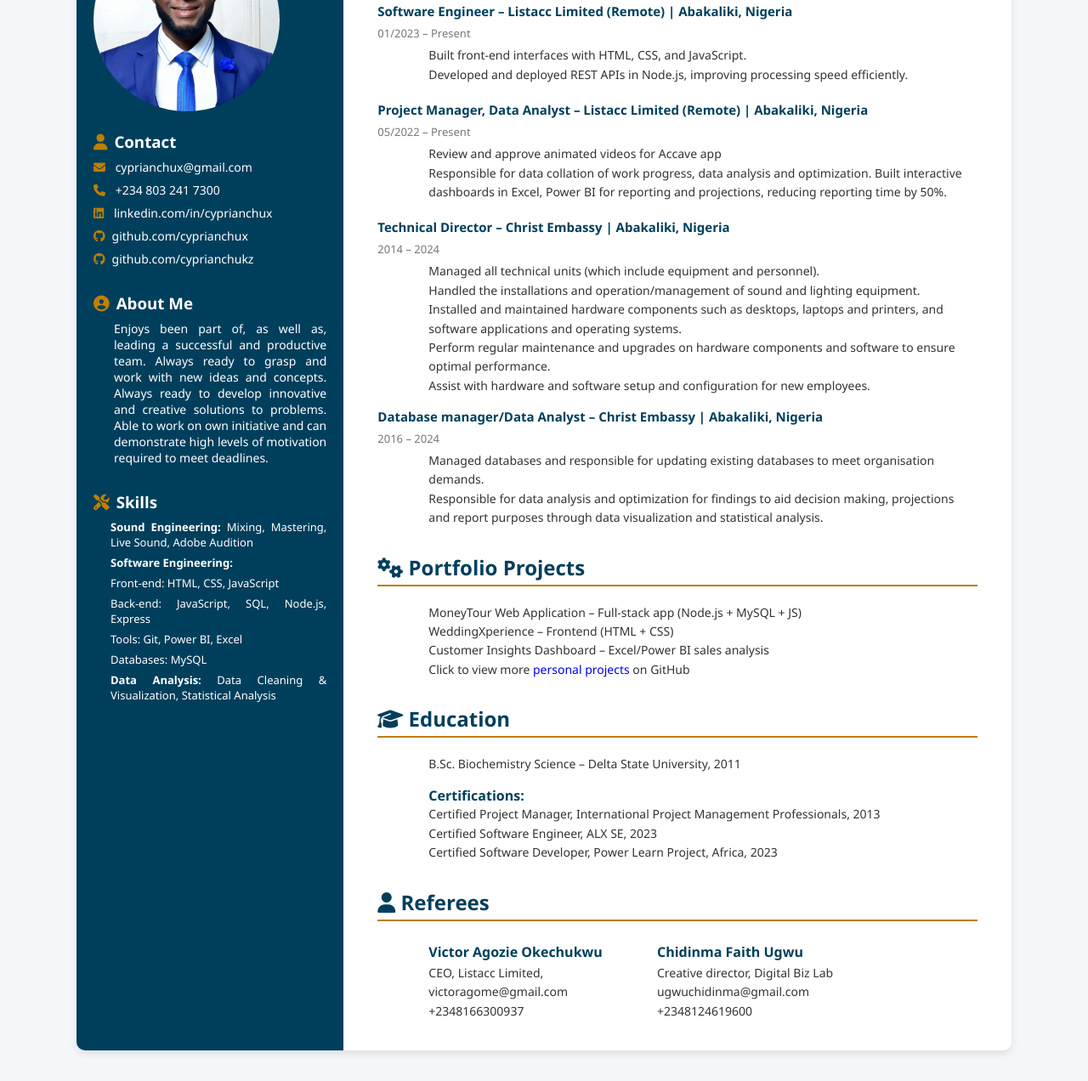
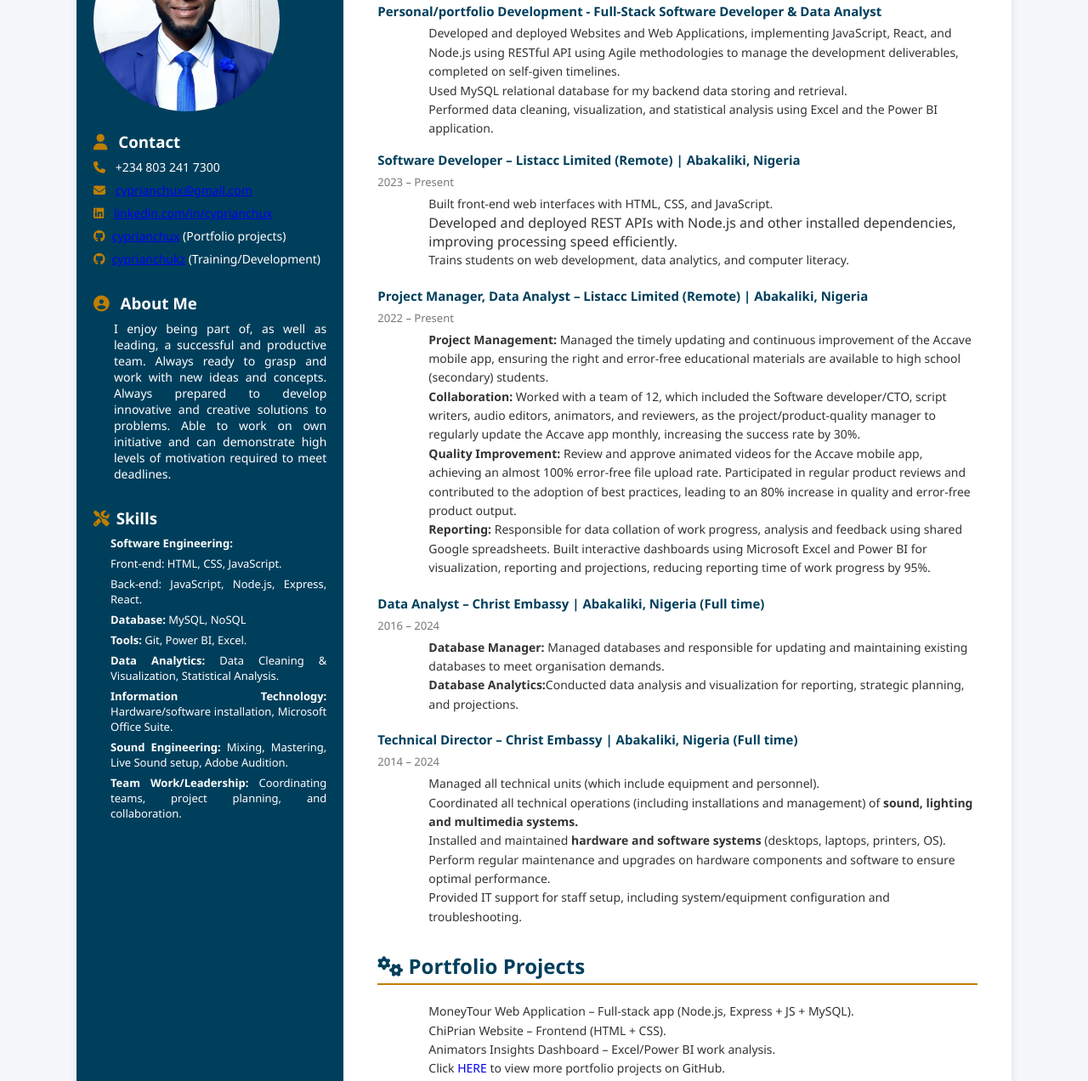
Before and after one commit to Cyprianchux/profile, a plain HTML site: page index.html in a window 1280 px wide. Shown: the part 304-1576 px from the top of the page at 85% size. Drawn offline with Linux system fonts and the light colour scheme.

Commit message:
Updated the resume info

```diff
--- a/index.html
+++ b/index.html
@@ -4,6 +4,7 @@
   <meta charset="UTF-8">
   <meta name="viewport" content="width=device-width, initial-scale=1.0">
   <title>CV | Cyprian</title>
+  <link rel="icon" href="cy.png" type="image/png" sizes="512x512">
   <link rel="stylesheet" href="https://cdnjs.cloudflare.com/ajax/libs/font-awesome/6.5.0/css/all.min.css">
   <link rel="stylesheet" href="cv.css">
 </head>
@@ -13,39 +14,41 @@
     <div class="sidebar">
       <h1>Cyprian C. Ikogwe</h1>
       <div class="title">
-        Sound Engineer | Software Engineer | Data Analyst
+        Software Engineer | Data Analyst
       </div>
       <div class="profile-picture">
         <img src="ppix.PNG" alt="Profile picture">
       </div>
+
       <div class="contact">
-        <h3><i class="fa fa-user"></i>Contact</h3>
-        <p><i class="fa fa-envelope"></i> cyprianchux@gmail.com</p>
+        <h3><i class="fa fa-user"></i> Contact</h3>
         <p><i class="fa fa-phone"></i> +234 803 241 7300</p>
-        <p><i class="fa-brands fa-linkedin"></i> linkedin.com/in/cyprianchux</p>
-        <p><i class="fa-brands fa-github"></i>github.com/cyprianchux</p>
-        <p><i class="fa-brands fa-github"></i>github.com/cyprianchukz</p>
+        <p><i class="fa fa-envelope"></i> <a href="https://cyprianchux@gmail.com">cyprianchux@gmail.com</a></p>
+        <p><i class="fa-brands fa-linkedin"></i> <a href="https://linkedin.com/in/cyprianchux">linkedin.com/in/cyprianchux</a></p>
+        <p><i class="fa-brands fa-github"></i><a href="https://github.com/cyprianchux">cyprianchux</a> <span>(Portfolio projects)</span></p>
+        <p><i class="fa-brands fa-github"></i><a href="https://github.com/cyprianchukz">cyprianchukz</a> <span>(Training/Development)</span></p>
       </div>
 
       <div class="profile">
-        <h3><i class="fa-solid fa-circle-user"></i></i>About Me</h3>
+        <h3><i class="fa-solid fa-circle-user"></i> About Me</h3>
         <p>
-          Enjoys been part of, as well as, leading a successful and productive team. Always ready to grasp and work with new ideas and concepts. Always ready to develop innovative and creative solutions to problems. Able to work on own initiative and can demonstrate high levels of motivation required to meet deadlines.
+          I enjoy being part of, as well as leading, a successful and productive team. Always ready to grasp and work with new ideas and concepts. Always prepared to develop innovative and creative solutions to problems. Able to work on own initiative and can demonstrate high levels of motivation required to meet deadlines.
         </p>
       </div>
 
       <div class="skills">
         <h3><i class=" fa fa-tools"></i>Skills</h3>
         <ul>
-          <li><b>Sound Engineering:</b> Mixing, Mastering, Live Sound, Adobe Audition</li>
-          <li>
-            <b>Software Engineering:</b>
-            <li>Front-end: HTML, CSS, JavaScript</li>
-            <li>Back-end: JavaScript, SQL, Node.js, Express</li>
-            <li>Tools: Git, Power BI, Excel</li>
-            <li>Databases: MySQL</li>
-            </li>
-          <li><b>Data Analysis:</b> Data Cleaning & Visualization, Statistical Analysis</li>
+          <li><b>Software Engineering:</b>
+              <li>Front-end: HTML, CSS, JavaScript.</li>
+              <li>Back-end: JavaScript, Node.js, Express, React.</li>
+          </li>
+          <li><b>Database:</b> MySQL, NoSQL</li>
+          <li><b>Tools:</b> Git, Power BI, Excel.</li>
+          <li><b>Data Analytics:</b> Data Cleaning & Visualization, Statistical Analysis.</li>
+          <li><b>Information Technology:</b> Hardware/software installation, Microsoft Office Suite.</li>
+          <li><b>Sound Engineering:</b> Mixing, Mastering, Live Sound setup, Adobe Audition.</li>
+          <li><b>Team Work/Leadership:</b> Coordinating teams, project planning, and collaboration.</li>
         </ul>
       </div>
     </div>
@@ -54,49 +57,59 @@
     <div class="main">
       <div class="section">
         <h2><i class="fa fa-user-circle"></i> Professional Summary</h2>
-        <p>Developed a passion for combining creativity with technology. My journey spans sound engineering, software development, and data analysis — fields where I combine technical precision with creative problem-solving, with experience in creating high-quality audio solutions, building scalable web applications, and extracting insights from raw/complex data.</p>
+        <p>I am a multi-tech professional with expertise in software development, data analytics, and sound engineering. I build scalable web applications, transform raw data into meaningful and actionable insights, and manage technical operations. I collaborate effectively across teams, deliver projects on time, and adapt quickly to new technologies.</p>
       </div>
 
       <div class="section">
         <h2><i class="fa fa-briefcase"></i> Professional Experience</h2>
 
         <div class="job">
-          <strong>Software Engineer – Listacc Limited (Remote) | Abakaliki, Nigeria</strong>
-          <span>01/2023 – Present</span>
+          <strong>Personal/portfolio Development - Full-Stack Software Developer & Data Analyst</strong>
           <ul>
-            <li>Built front-end interfaces with HTML, CSS, and JavaScript.</li>
-            <li>Developed and deployed REST APIs in Node.js, improving processing speed efficiently.</li>
+            <li>Developed and deployed Websites and Web Applications, implementing JavaScript, React, and Node.js using RESTful API using Agile methodologies to manage the development deliverables, completed on self-given timelines.</li>
+            <li>Used MySQL relational database for my backend data storing and retrieval.</li>
+            <li>Performed data cleaning, visualization, and statistical analysis using Excel and the Power BI application.</li>
+          </ul>
+
+          <strong>Software Developer – Listacc Limited (Remote) | Abakaliki, Nigeria</strong>
+          <span>2023 – Present</span>
+          <ul>
+            <li>Built front-end web interfaces with HTML, CSS, and JavaScript.</li>
+         Developed and deployed REST APIs with Node.js and other installed dependencies, improving processing speed efficiently.   <li></li>
+            <li>Trains students on web development, data analytics, and computer literacy.</li>
           </ul>
         </div>
 
         <div class="job">
           <strong>Project Manager, Data Analyst – Listacc Limited (Remote) | Abakaliki, Nigeria</strong>
-          <span>05/2022 – Present</span>
+          <span>2022 – Present</span>
           <ul>
-            <li>Review and approve animated videos for Accave app</li>
-            <li>Responsible for data collation of work progress, data analysis and optimization. Built interactive dashboards in Excel, Power BI for reporting and projections, reducing reporting time by 50%.</li>
-            <li></li>
+            <li><b>Project Management:</b> Managed the timely updating and continuous improvement of the Accave mobile app, ensuring the right and error-free educational materials are available to high school (secondary) students.</li>
+            <li><b>Collaboration:</b> Worked with a team of 12, which included the Software developer/CTO, script writers, audio editors, animators, and reviewers, as the project/product-quality manager to regularly update the Accave app monthly, increasing the success rate by 30%.</li>
+            <li><b>Quality Improvement:</b> Review and approve animated videos for the Accave mobile app, achieving an almost 100% error-free file upload rate. Participated in regular product reviews and contributed to the adoption of best practices, leading to an 80% increase in quality and error-free product output.</li>
+            <li><b>Reporting:</b> Responsible for data collation of work progress, analysis and feedback using shared Google spreadsheets. Built interactive dashboards using Microsoft Excel and Power BI for visualization, reporting and projections, reducing reporting time of work progress by 95%.</li>
           </ul>
         </div>
 
         <div class="job">
-          <strong>Technical Director – Christ Embassy | Abakaliki, Nigeria</strong>
+          <strong>Data Analyst – Christ Embassy | Abakaliki, Nigeria (Full time)</strong>
+          <span>2016 – 2024</span>
+          <ul>
+            <li><b>Database Manager:</b> Managed databases and responsible for updating and maintaining existing databases to meet organisation demands.</li>
+            <li><b>Database Analytics:</b >Conducted data analysis and visualization for reporting, strategic planning, and projections.</li>
+          </ul>
+        </div>
+
+        <div class="job">
+          <strong>Technical Director – Christ Embassy | Abakaliki, Nigeria (Full time)</strong>
           <span>2014 – 2024</span>
           </ul>
           <ul>
             <li>Managed all technical units (which include equipment and personnel).</li>
-            <li>Handled the installations and operation/management of sound and lighting equipment.</li>
-            <li>Installed and maintained hardware components such as desktops, laptops and printers, and software applications and operating systems.</li>
+            <li>Coordinated all technical operations (including installations and management) of <b>sound, lighting and multimedia systems.</b></li>
+            <li>Installed and maintained <b>hardware and software systems</b> (desktops, laptops, printers, OS).</li>
             <li>Perform regular maintenance and upgrades on hardware components and software to ensure optimal performance.</li>
-            <li>Assist with hardware and software setup and configuration for new employees.</li>
-          </ul>
-
-          <strong>Database manager/Data Analyst – Christ Embassy | Abakaliki, Nigeria</strong>
-          <span>2016 – 2024</span>
-          </ul>
-          <ul>
-            <li>Managed databases and responsible for updating existing databases to meet organisation demands.</li>
-            <li>Responsible for data analysis and optimization for findings to aid decision making, projections and report purposes through data visualization and statistical analysis.</li>
+            <li>Provided IT support for staff setup, including system/equipment configuration and troubleshooting.</li>
           </ul>
         </div>
       </div>
@@ -104,21 +117,24 @@
       <div class="section">
         <h2><i class="fa-solid fa-gears"></i> Portfolio Projects</h2>
         <ul>
-          <li>MoneyTour Web Application – Full-stack app (Node.js + MySQL + JS)</li>
-          <li>WeddingXperience – Frontend (HTML + CSS)</li>
-          <li>Customer Insights Dashboard – Excel/Power BI sales analysis</li>
-          <li>Click to view more <a href="https://github.com/Cyprianchux">personal projects</a> on GitHub</li>
+          <li>MoneyTour Web Application – Full-stack app (Node.js, Express + JS + MySQL).</li>
+          <li>ChiPrian Website – Frontend (HTML + CSS).</li>
+          <li>Animators Insights Dashboard – Excel/Power BI work analysis.</li>
+          <li>Click <a href="https://github.com/Cyprianchux">HERE</a> to view more portfolio projects on GitHub.</li>
         </ul>
       </div>
 
       <div class="section">
-        <h2><i class="fa fa-graduation-cap"></i> Education</h2>
-        <p><ul><li>B.Sc. Biochemistry Science – Delta State University, 2011</li></ul>
-        <ul><b class="certifications">Certifications:</b>
-          <li>Certified Project Manager, International Project Management Professionals, 2013</li>
-          <li>Certified Software Engineer, ALX SE, 2023</li>
-          <li>Certified Software Developer, Power Learn Project, Africa, 2023</li>
-        </ul></p>
+        <h2><i class="fa fa-graduation-cap"></i> Education & Certifications</h2>
+        <p>
+          <ul>
+            <li>Certificate in Software Engineering, ALXSE | 2024.</li>
+            <li>Certified Software Developer, Power Learn Project, Africa | 2024.</li>
+            <li>Certificate in  Introduction to Programming, Listacc Limited | 2021.</li>
+            <li>Certified Project Manager, International Project Management Professionals | 2013.</li>
+            <li>B.Sc. Biochemistry Science (Second Class Honours) – Delta State University, Abraka | 2011.</li>
+          </ul>
+        </p>
       </div>
 
       <div class="section">
```
